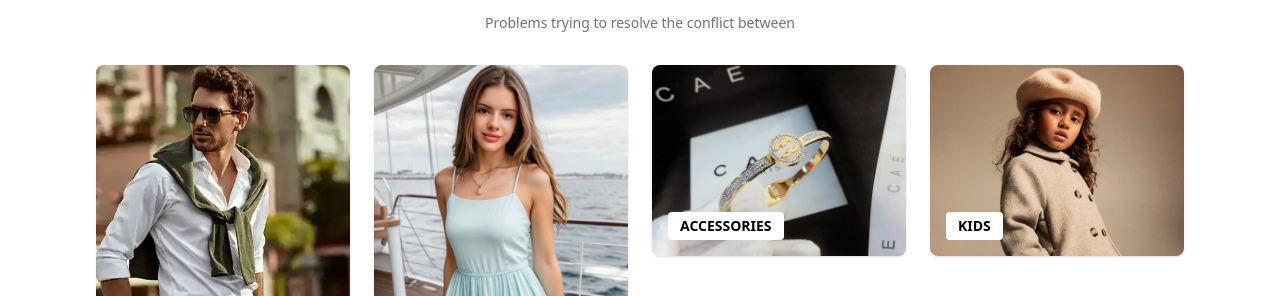
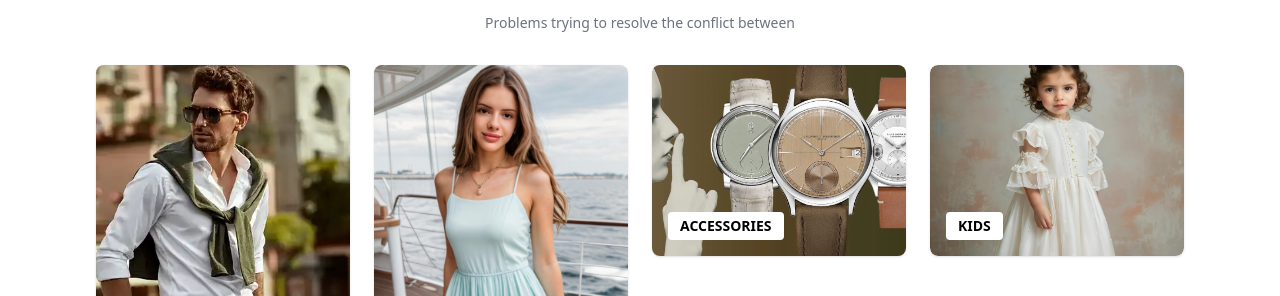
Before and after one commit to Yelda-ozbek/LJ-ecommerce, a React (Vite) app: page / in a window 1280 px wide. Shown: the part 656-952 px from the top of the page. Built offline with nearby package versions, Linux system fonts and the light colour scheme; no server answers.

Commit message:
son düzenleme yaoıldı.

```diff
--- a/src/sections/EditorPickSection.jsx
+++ b/src/sections/EditorPickSection.jsx
@@ -54,7 +54,7 @@ const EditorPickSection = () => {
           <Link to="/shop" className="block">
             <div className="relative w-full aspect-[4/3] overflow-hidden rounded-lg shadow hover:shadow-lg transition">
               <img
-                src="/assets/accesss.jpeg"
+                src="/assets/a6.jpeg"
                 alt="Accessories"
                 className="absolute inset-0 w-full h-full object-cover"
               />
@@ -68,15 +68,16 @@ const EditorPickSection = () => {
           <Link to="/shop" className="block">
   <div className="relative w-full aspect-[4/3] overflow-hidden rounded-lg shadow hover:shadow-lg transition">
     <img
-                src="/assets/kids.jpeg"
+      src="/assets/a5.jpeg"
       alt="Kids"
-                className="absolute inset-0 w-full h-full object-cover"
+      className="absolute inset-0 w-full h-full object-cover rounded-lg transition duration-300 ease-in-out"
     />
     <span className="absolute bottom-4 left-4 bg-white px-3 py-1 font-semibold text-black text-sm rounded">
       KIDS
     </span>
   </div>
 </Link>
+
 
         </div>
       </div>
```
Also changed, not shown: public/assets/a5.jpeg (added), public/assets/a6.jpeg (added). Lines whose indentation alone changed are shown as unchanged.
